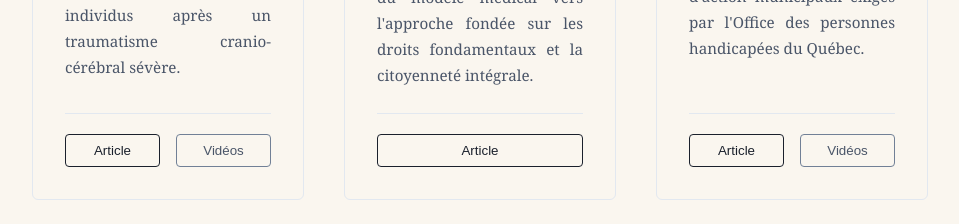
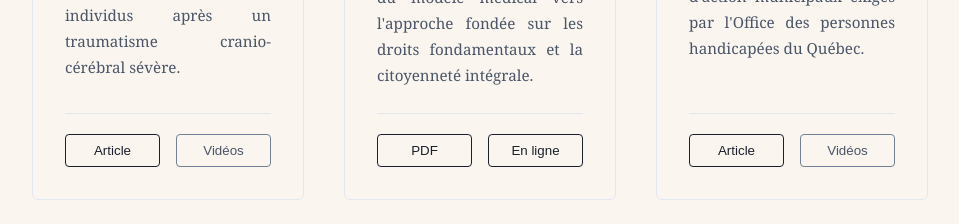
Before and after one commit to sociocamera/accessibilite, a plain HTML site: page index.html in a window 1280 px wide. Shown: the part 5380-5604 px from the top of the page, without its empty margins (320-1279 px from the left). Drawn offline with Linux system fonts and the light colour scheme; no server answers.

Commit message:
Update index.html

```diff
--- a/index.html
+++ b/index.html
@@ -1206,7 +1206,9 @@
                             <h3 class="article-title">Réalités des personnes en situation de handicap : poser un regard de droits humains</h3>
                             <p class="article-summary">Transition paradigmatique du modèle médical vers l'approche fondée sur les droits fondamentaux et la citoyenneté intégrale.</p>
                             <div class="article-actions">
-                                <button class="btn-modal" onclick="openModal('pdf', 'Regard de droits humains', 'https://drive.google.com/file/d/1AU4ijxBnChp6Mn6Ha2OxJ6JthKymrwip/preview')">Article</button>
+                                <button class="btn-modal" onclick="openModal('pdf', 'Regard de droits humains', 'https://drive.google.com/file/d/1AU4ijxBnChp6Mn6Ha2OxJ6JthKymrwip/preview')">PDF</button>
+<button type="button" class="btn-modal" onclick="window.location.href='https://inclusionsociale.com/droitshumains.html'">En ligne</button>
+
                             </div>
                         </div>
                     </article>
```
